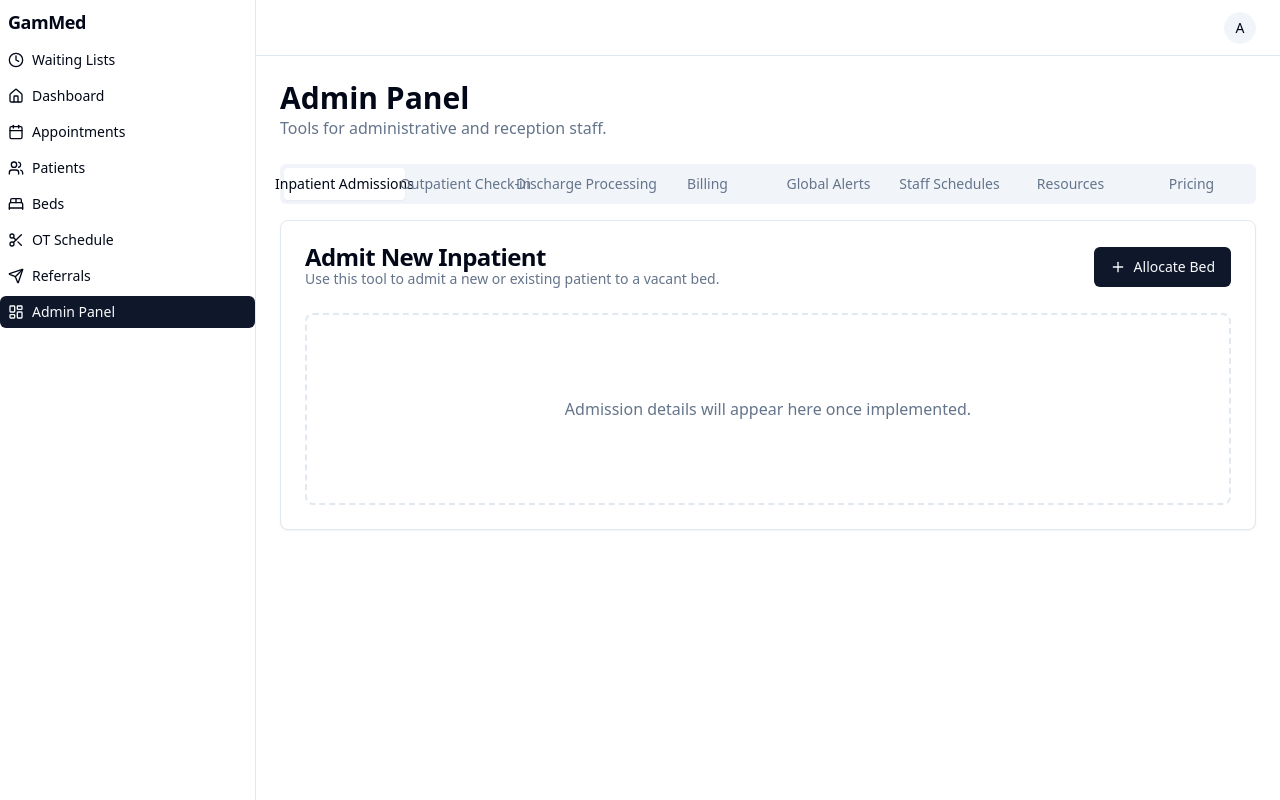
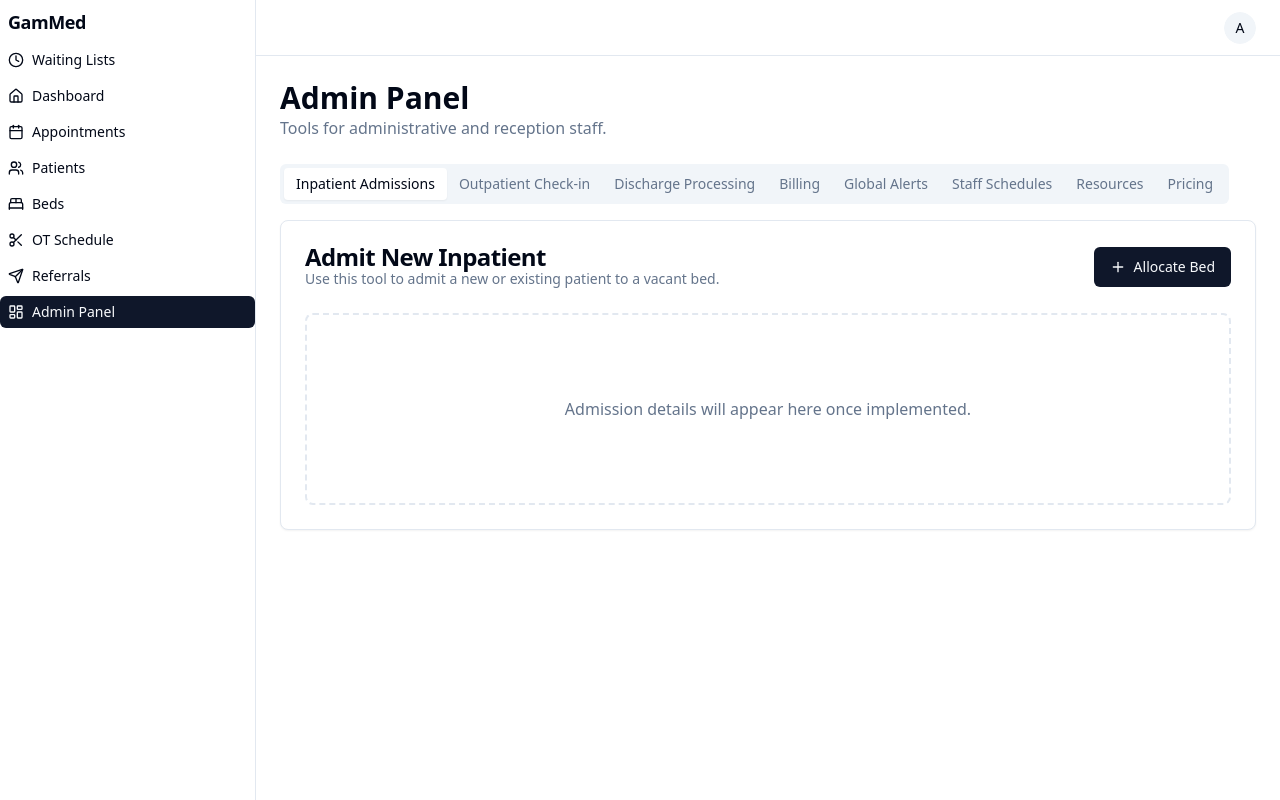
Before and after one commit to jgambrah/GAM_Med, a Next.js app: page /dashboard/admin in a window 1280 px wide. Built offline with nearby package versions, Linux system fonts and the light colour scheme.

Commit message:
on the Admin Panel the button has become many that some overlap on the o

```diff
--- a/src/app/dashboard/admin/page.tsx
+++ b/src/app/dashboard/admin/page.tsx
@@ -27,7 +27,7 @@ export default function AdminPage() {
       </div>
 
       <Tabs defaultValue="inpatient-admissions">
-        <TabsList className="grid w-full grid-cols-8">
+        <TabsList className="h-auto flex-wrap justify-start">
           <TabsTrigger value="inpatient-admissions">Inpatient Admissions</TabsTrigger>
           <TabsTrigger value="outpatient-checkin">Outpatient Check-in</TabsTrigger>
           <TabsTrigger value="discharge-processing">Discharge Processing</TabsTrigger>
```
